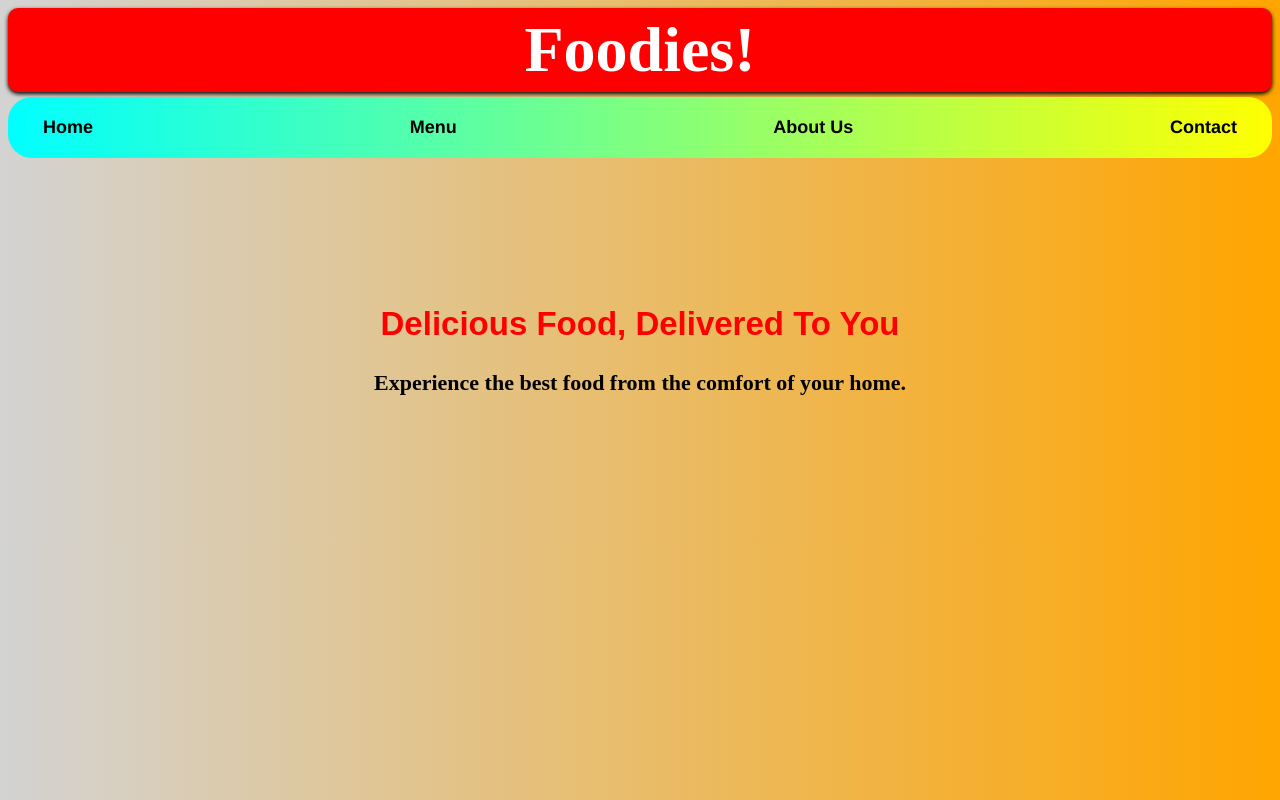
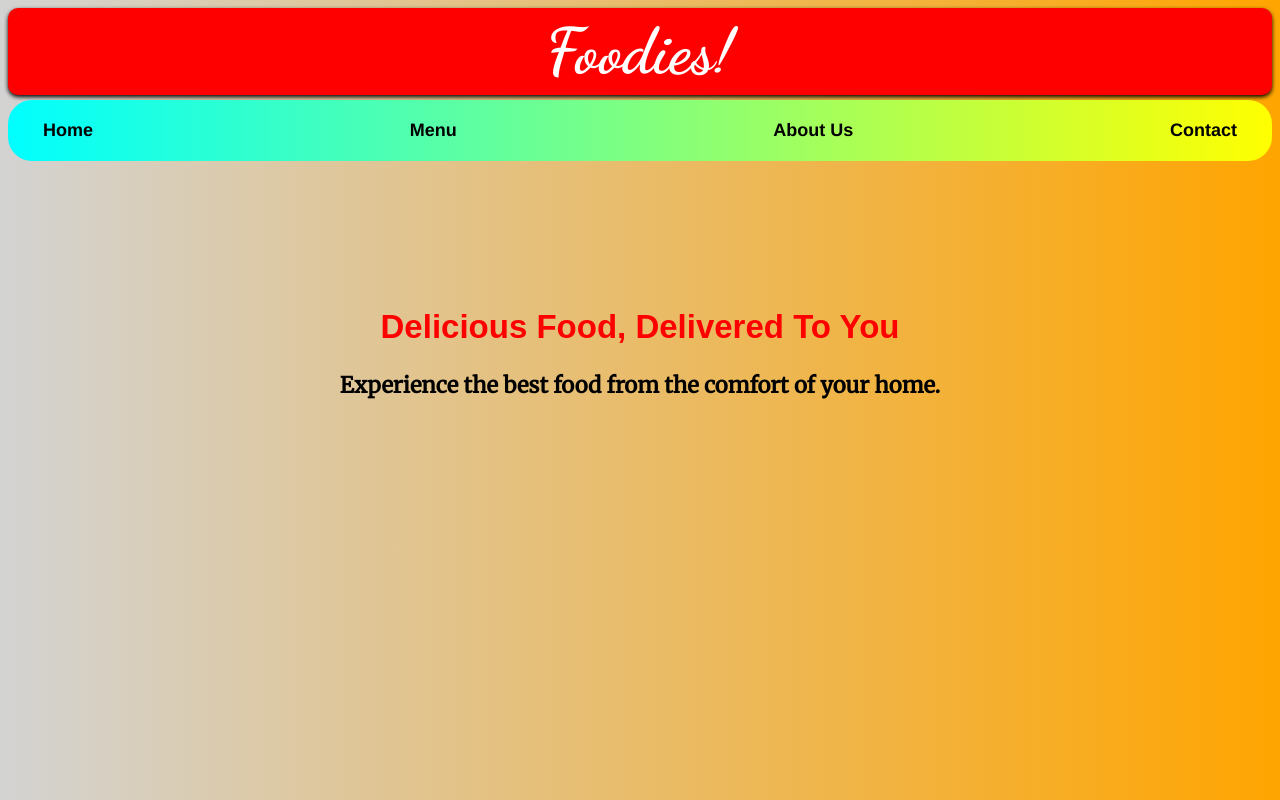
Before and after one commit to its-acromatic/foodies, a plain HTML site: page index.html in a window 1280 px wide. Drawn offline with Linux system fonts and the light colour scheme.

Commit message:
Update index.html

```diff
--- a/index.html
+++ b/index.html
@@ -4,6 +4,8 @@
     <title>Foodies</title>
     <meta charset="UTF-8">
     <meta name="viewport" content="width=device-width, initial-scale=1.0">
+    <link href="https://fonts.googleapis.com/css2?family=Poppins:wght@400;600&family=Dancing+Script:wght@700&display=swap" rel="stylesheet">
+    <link href="https://fonts.googleapis.com/css2?family=Playfair+Display:wght@700&family=Merriweather:wght@400&display=swap" rel="stylesheet">
     <style>
 
 body {
@@ -96,7 +98,7 @@ body {
     }
 
     section#home p {
-        font-family: Lorem ipsum dolor sit amet;
+        font-family: 'Merriweather', serif;
     }
 
     section#about,
@@ -125,7 +127,7 @@ body {
     color: white;
     padding: 5px 10px;
     text-align: center;
-    font-family: Brush Script MT;
+    font-family: 'Dancing Script', cursive;
     font-size: 4em;
     margin-top: 3px;
     border-radius: 10px;
```
